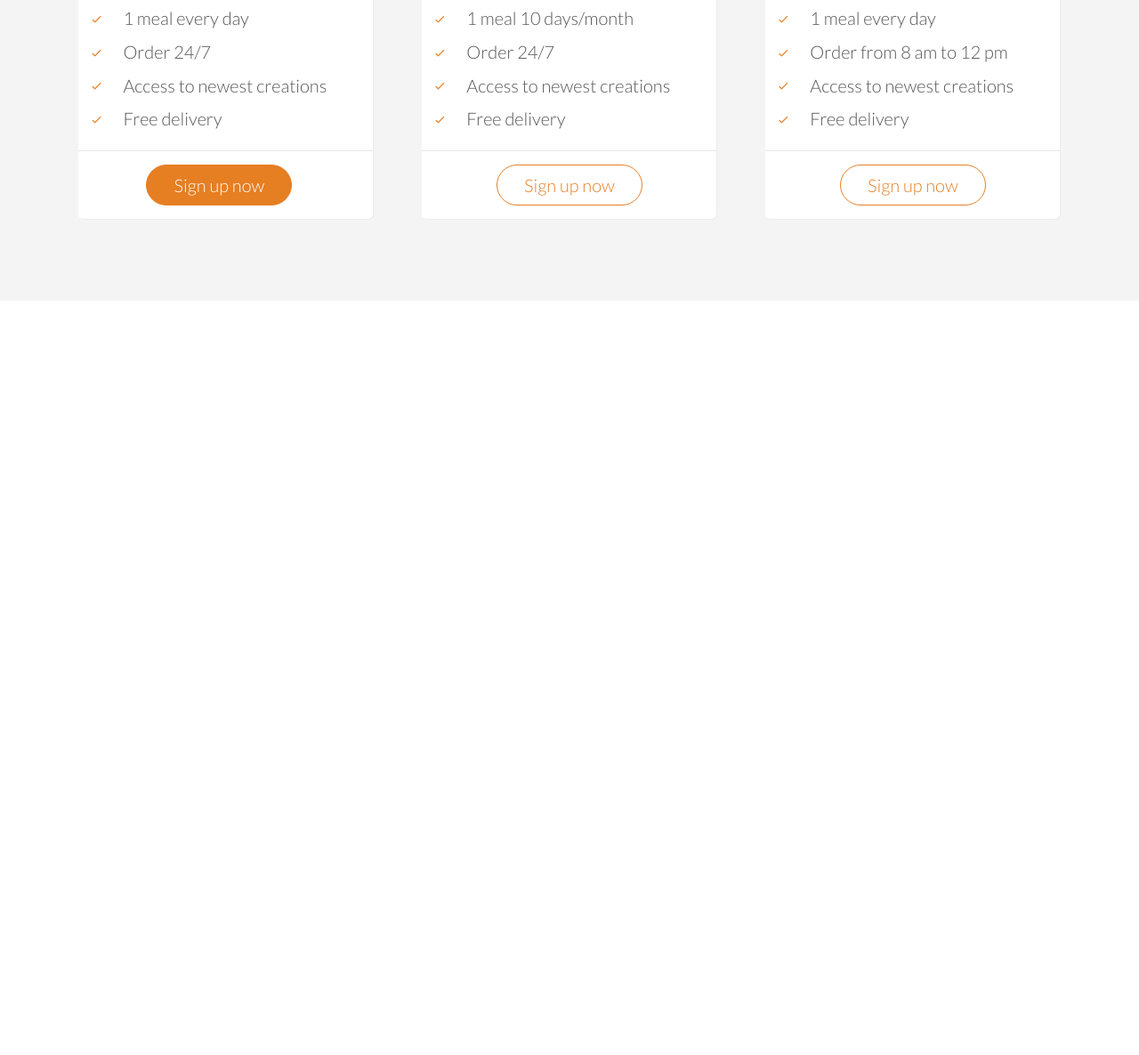
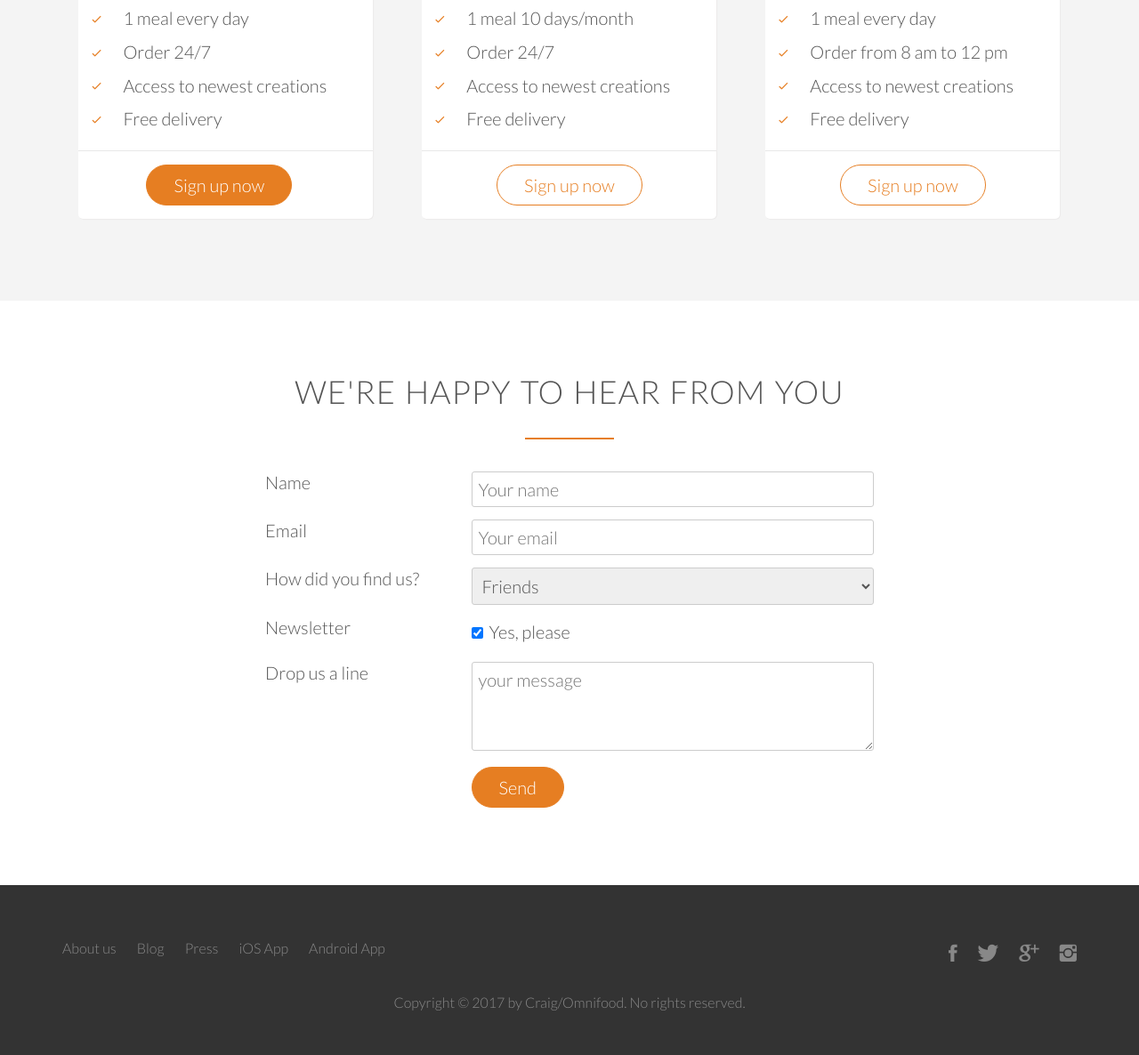
Before and after one commit to craig-rupp/Front-End-Responsive-, a plain HTML site: page public/index.html in a window 1280 px wide. Shown: the part 4381-5567 px from the top of the page at 89% size. Before the commit the page ends 4719 px from the top, so only its background shows below. Drawn offline with Linux system fonts and the light colour scheme; files whose address does not match are found by name.

Commit message:
Form/Footer styled

```diff
--- a/public/index.html
+++ b/public/index.html
@@ -327,9 +327,111 @@
 
 	</section>
 
+	<section class="section-form">
+
+		<div class="row">
+			<h2>We're happy to hear from you</h2>
+		</div>
+
+		<div class="row">
+			<form method="post" action="#" class="contact-form">
+				<div class="row">
+					<div class="col span-1-of-3">
+						<label for="name">Name</label>
+					</div>
+					<div class="col span-2-of-3">
+						<input type="text" name="name" id="name" placeholder="Your name" required>
+					</div>
+				</div>
+				<div class="row">
+					<div class="col span-1-of-3">
+						<label for="email">Email</label>
+					</div>
+					<div class="col span-2-of-3">
+						<input type="email" name="email" id="email" placeholder="Your email" required>
+					</div>
+				</div>
+				<div class="row">
+					<div class="col span-1-of-3">
+						<label for="find-us">How did you find us?</label>
+					</div>
+					<div class="col span-2-of-3">
+						<select name="find-us" id="find-us">
+							<option value="friends" selected>Friends</option>
+							<option value="search">Search Engine</option>
+							<option value="ad">Advertisement Engine</option>
+							<option value="other">Other</option>
+						</select>
+					</div>
+				</div>
+				<div class="row">
+					<div class="col span-1-of-3">
+						<label>Newsletter</label>
+					</div>
+					<div class="col span-2-of-3">
+						<input type="checkbox" name="newsletter" id="newsletter" checked>Yes, please
+					</div>
+				</div>
+				<div class="row">
+					<div class="col span-1-of-3">
+						<label>Drop us a line</label>
+					</div>
+					<div class="col span-2-of-3">
+						<textarea id="message" name="message" placeholder="your message"></textarea>
+					</div>
+				</div>
+				<div class="row">
+					<div class="col span-1-of-3">
+						<label>&nbsp;</label>
+					</div>
+					<div class="col span-2-of-3">
+						<input type="submit" value="Send">
+					</div>
+				</div>
+			</form>
+		</div>
+
+	</section>
+
+	<footer>
+		<div class="row">
+			<div class="col span-1-of-2">
+				<ul class="footer-nav">
+					<li><a href="#">About us</a></li>
+					<li><a href="#">Blog</a></li>
+					<li><a href="#">Press</a></li>
+					<li><a href="#">iOS App</a></li>
+					<li><a href="#">Android App</a></li>
+				</ul>
+			</div>
+			<div class="col span-1-of-2">
+				<ul class="social-links">
+					<li><a href="#"><i class="ion-social-facebook"></i></a></li>
+					<li><a href="#"><i class="ion-social-twitter"></i></a></li>
+					<li><a href="#"><i class="ion-social-googleplus"></i></a></li>
+					<li><a href="#"><i class="ion-social-instagram"></i></a></li>
+				</ul>
+			</div>
+		</div>
+		<div class="row">
+			<p>
+				Copyright &copy; 2017 by Craig/Omnifood. No rights reserved.
+			</p>
+		</div>
+
+	</footer>
+
 </body>
 </html>
 
 <!--
+	Section 7: Contact form
+Title: We're happy to hear from you
 
+Fields to include:
+Name
+Email
+How did you find us?
+Newsletter
+Drop us a line
  -->
--- a/public/resources/css/style.css
+++ b/public/resources/css/style.css
@@ -137,7 +137,7 @@ a:active {
 }
 /* BUTTONS --------- */
 
-.button:link, .button:visited {
+.button:link, .button:visited, input[type=submit] {
 	display: inline-block;
 	padding: 10px 30px;
 	font-weight: 300;
@@ -145,7 +145,7 @@ a:active {
 	border-radius: 200px;
 	transition: background-color 0.3s, border 0.3s, color 0.3s;
 }
-.button-full:link, .button-full:visited {
+.button-full:link, .button-full:visited, input[type=submit] {
 	background-color : #e67e22;
 	border: 1px solid #e67e22;
 	color: #fff;
@@ -155,10 +155,10 @@ a:active {
 	border: 1px solid #e67e22;
 	color: #e67e22;
 }
-.button:hover, .button:active {
+.button:hover, .button:active, input[type=submit]:hover, input[type=submit]:active {
 	background-color: #cf6d17;
 }
-.button-full:hover, .button-full:active {
+.button-full:hover, .button-full:active, {
 	border: 1px solid #cf6d17;
 }
 .button-ghost:hover, .button-ghost:active {
@@ -441,3 +441,111 @@ cite img {
 .plan-box ul li {
 	padding: 5px 0;
 }
+
+/* --------------------- ----------*/
+/* -------- FORM ------ */
+/* --------------------- ----------*/
+
+.contact-form {
+	width: 60%;
+	margin: 0 auto;
+} /* center contact form in parent element */
+
+input[type=text], input[type=email], select, textarea {
+	width: 100%;
+	padding: 7px;
+	border-radius: 3px;
+	border: 1px solid #ccc;
+}
+
+textarea {
+	height: 100px;
+}
+
+input[type=checkbox] {
+	margin: 12px 7px 12px 0;
+}
+
+*:focus {outline: none;}
+
+/* --------------------- ----------*/
+/* -------- footer ------ */
+/* --------------------- ----------*/
+footer {
+    background-color: #333;
+    padding: 50px;
+    font-size: 80%;
+}
+
+.footer-nav {
+    list-style: none;
+    float: left;
+}
+
+.social-links {
+    list-style: none;
+    float: right;
+}
+
+.footer-nav li,
+.social-links li {
+    display: inline-block;
+    margin-right: 20px;
+}
+
+.footer-nav li:last-child,
+.social-links li:last-child {
+    margin-right: 0;
+}
+
+.footer-nav li a:link,
+.footer-nav li a:visited,
+.social-links li a:link,
+.social-links li a:visited {
+    text-decoration: none;
+    border: 0;
+    color: #888;
+    -webkit-transition: color 0.3s;
+    transition: color 0.3s;
+}
+
+.footer-nav li a:hover,
+.footer-nav li a:active {
+    color: #e67e22;
+}
+
+.social-links li a:link,
+.social-links li a:visited {
+    font-size: 160%;
+}
+
+.ion-social-facebook,
+.ion-social-twitter,
+.ion-social-googleplus,
+.ion-social-instagram {
+    -webkit-transition: color 0.3s;
+    transition: color 0.3s;
+}
+
+.ion-social-facebook:hover {
+    color: #3b5998;
+}
+
+.ion-social-twitter:hover {
+    color: #00aced;
+}
+
+.ion-social-googleplus:hover {
+    color: #dd4b39;
+}
+
+.ion-social-instagram:hover {
+    color: #517fa4;
+}
+
+
+footer p {
+    color: #888;
+    text-align: center;
+    margin-top: 20px;
+}
```
